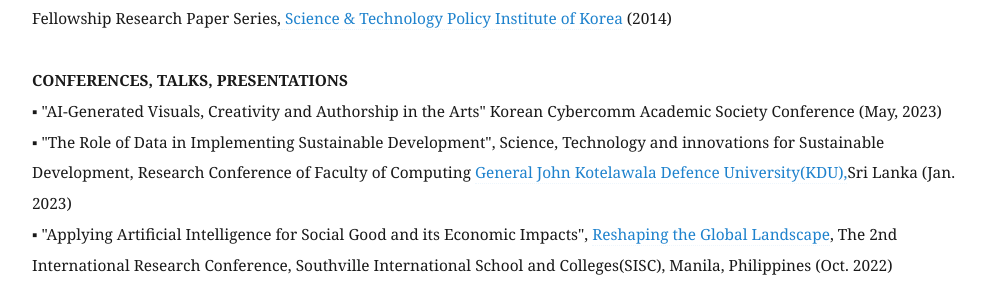
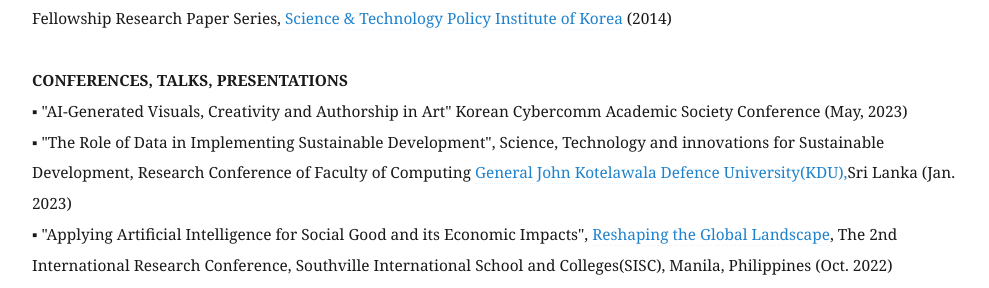
Before and after one commit to eunchangchoi/eunchangchoi.github.io, a Jekyll site: the page built from index.md, in a window 1280 px wide and 900 px high, scrolled down 3869 px. Shown: the part 159-447 px from the top of the window, without its empty margins (68-1057 px from the left). Built offline with Jekyll 4.4.1, drawn with Linux system fonts in a browser that asks for light colours.

Commit message:
Update index.md

```diff
--- a/index.md
+++ b/index.md
@@ -81,7 +81,7 @@ title: "Choi, Eun Chang 최은창"
 ▪"Regulatory Science for Public Health and Safety: Lessons from the U.S. Food and Drug Administration's Approaches",STEPI Fellowship Research Paper Series,<a href="https://www.stepi.re.kr/site/stepien/main.do"> Science & Technology Policy Institute of Korea</a> (2014)<br>
      <br>
  <strong> CONFERENCES, TALKS, PRESENTATIONS </strong> <br>
-▪ "AI-Generated Visuals, Creativity and Authorship in the Arts" Korean Cybercomm Academic Society Conference (May, 2023) <br>
+▪ "AI-Generated Visuals, Creativity and Authorship in Art" Korean Cybercomm Academic Society Conference (May, 2023) <br>
 ▪ "The Role of Data in Implementing Sustainable Development", Science, Technology and innovations for Sustainable Development, Research Conference of Faculty of Computing <a href="https://www.kdu.ac.lk/"> General John Kotelawala Defence University(KDU),</a>Sri Lanka (Jan. 2023) <br>
 ▪ "Applying Artificial Intelligence for Social Good and its Economic Impacts", <a href="https://www.southville.edu.ph/news/reshaping-the-global-landscape-through-research-southville-hosts-second-international-research-conference"> Reshaping the Global Landscape</a>, The 2nd International Research Conference, Southville International School and Colleges(SISC), Manila, Philippines (Oct. 2022) <br>
 ▪ "The Incentives of Disinformation in Media Ecosystem" <a href="https://www.okja.org/"> Overseas Korean Journalists Association,</a> Seoul, S.Korea(Oct.2022) <br>
```
